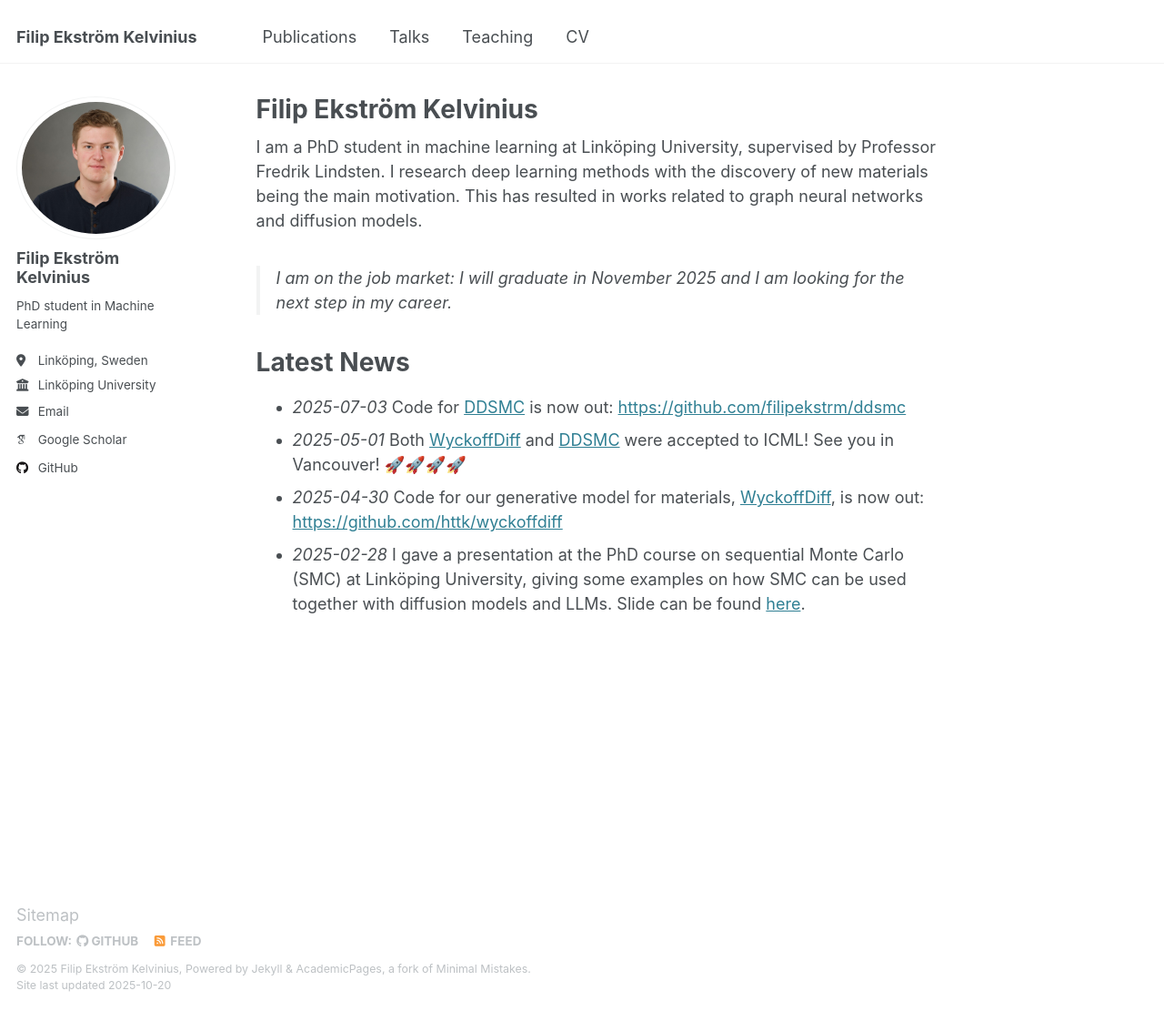
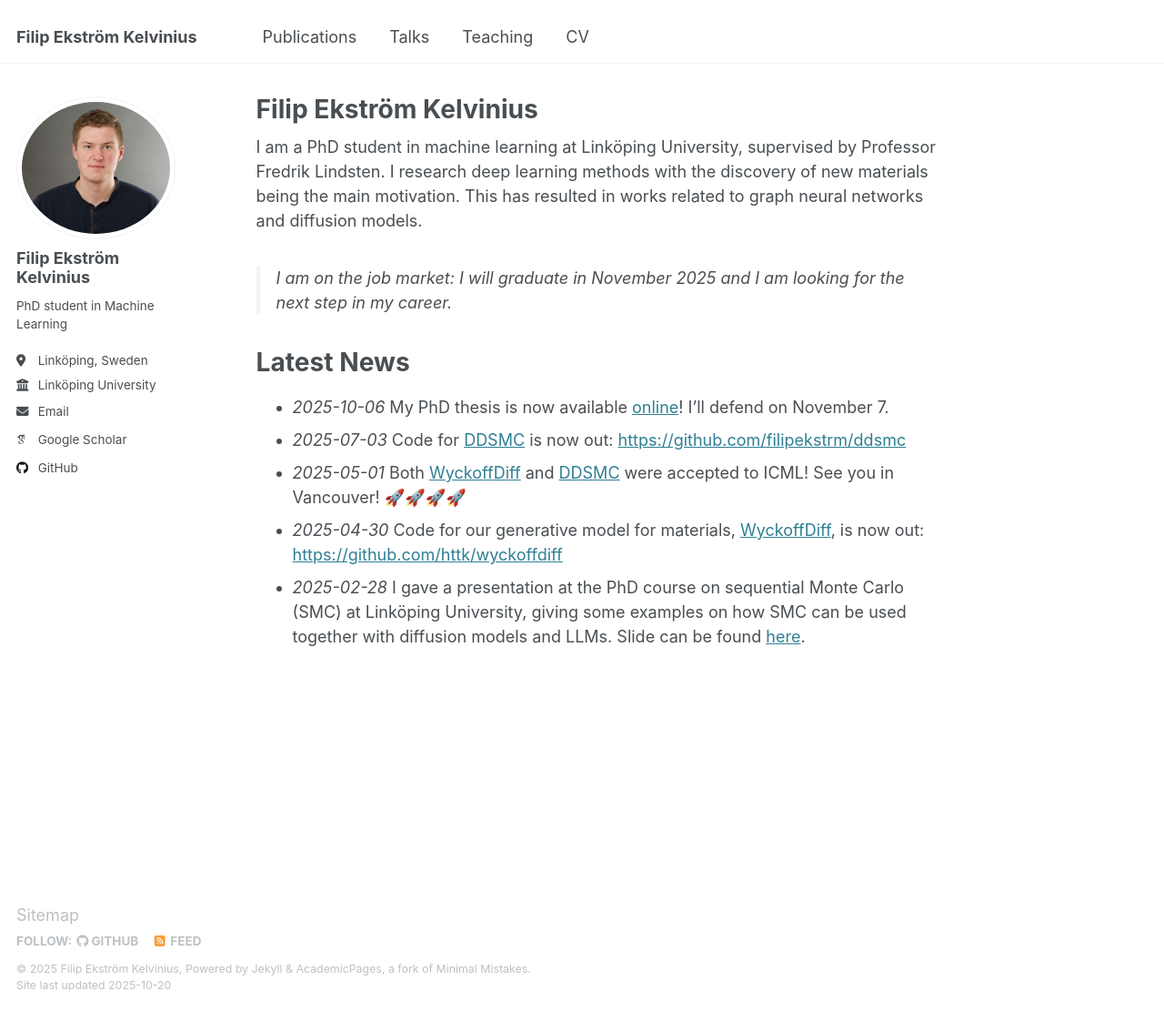
Before and after one commit to filipekstrm/filipekstrm.github.io, a Jekyll site: the page built from _pages/about.md, in a window 1280 px wide and 1111 px high. Shown: the whole window at 91% size. Built offline with Jekyll 4.4.1, drawn with Linux system fonts in a browser that asks for light colours; some web fonts are replaced.

Commit message:
Link to thesis

```diff
--- a/_pages/about.md
+++ b/_pages/about.md
@@ -12,6 +12,7 @@ I am a PhD student in machine learning at Linköping University, supervised by P
 > I am on the job market: I will graduate in November 2025 and I am looking for the next step in my career.
 
 # Latest News
+* *2025-10-06* My PhD thesis is now available [online](http://urn.kb.se/resolve?urn=urn:nbn:se:liu:diva-218503)! I'll defend on November 7.
 * *2025-07-03* Code for [DDSMC](https://arxiv.org/abs/2502.06379) is now out: <https://github.com/filipekstrm/ddsmc>
 * *2025-05-01* Both [WyckoffDiff](https://arxiv.org/abs/2502.06485) and [DDSMC](https://arxiv.org/abs/2502.06379) were accepted to ICML! See you in Vancouver! 🚀🚀🚀🚀
 * *2025-04-30* Code for our generative model for materials, [WyckoffDiff](https://arxiv.org/abs/2502.06485), is now out: <https://github.com/httk/wyckoffdiff>
```
